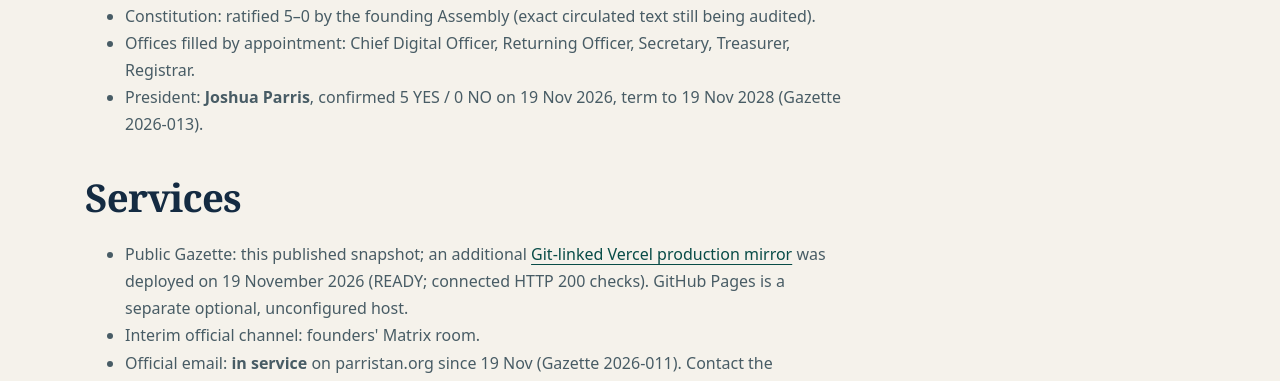
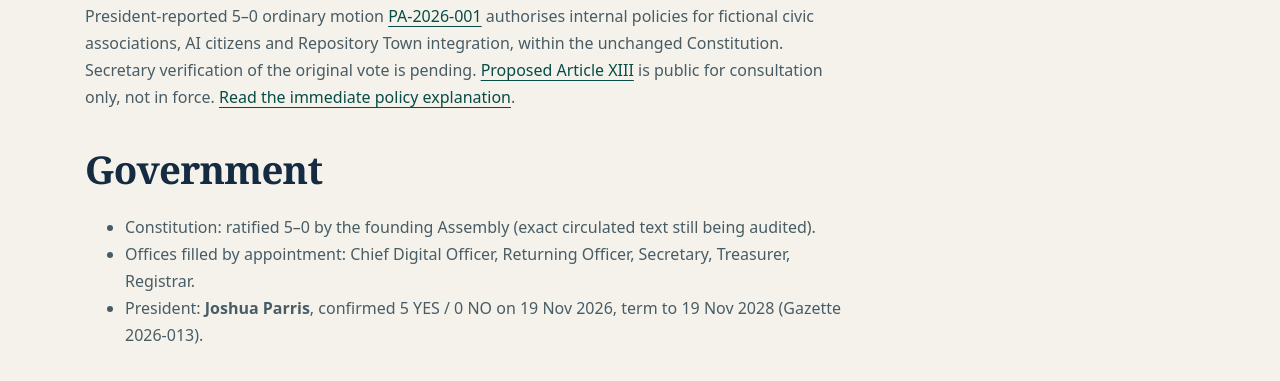
Before and after one commit to Parris-Tech-Services/RepublicOfParristan, a website: page docs/status.html in a window 1280 px wide. Shown: the part 719-1100 px from the top of the page. Drawn offline with Linux system fonts and the light colour scheme.

Commit message:
publish civic policy, Article XIII consultation and synchronise public Gazette links

```diff
--- a/docs/status.html
+++ b/docs/status.html
@@ -8,6 +8,7 @@
 <section class="section"><div class="container"><article class="prose">
 <h1>Status report</h1><p><a href="administration.html">Explore the read-only public administration dashboard</a> for recorded decisions, officeholders and action ownership.</p><p><strong>As of 19 November 2026.</strong> An honest account of where things stand. Updated when something actually changes.</p>
 <h2>Participation</h2><ul><li>Founding members: 5. Citizenship intake: <strong>not open</strong>.</li></ul>
+<h2>23 November civic update</h2><p>President-reported 5–0 ordinary motion <a href="notices/2026-016.html">PA-2026-001</a> authorises internal policies for fictional civic associations, AI citizens and Repository Town integration, within the unchanged Constitution. Secretary verification of the original vote is pending. <a href="notices/2026-017.html">Proposed Article XIII</a> is public for consultation only, not in force. <a href="civic-governance.html">Read the immediate policy explanation</a>.</p>
 <h2>Government</h2><ul><li>Constitution: ratified 5–0 by the founding Assembly (exact circulated text still being audited).</li><li>Offices filled by appointment: Chief Digital Officer, Returning Officer, Secretary, Treasurer, Registrar.</li><li>President: <strong>Joshua Parris</strong>, confirmed 5 YES / 0 NO on 19 Nov 2026, term to 19 Nov 2028 (Gazette 2026-013).</li></ul>
 <h2>Services</h2><ul><li>Public Gazette: this published snapshot; an additional <a href="https://republic-of-parristan.vercel.app/">Git-linked Vercel production mirror</a> was deployed on 19 November 2026 (READY; connected HTTP 200 checks). GitHub Pages is a separate optional, unconfigured host.</li><li>Interim official channel: founders' Matrix room.</li><li>Official email: <strong>in service</strong> on parristan.org since 19 Nov (Gazette 2026-011). Contact the Assembly at <a href="mailto:assembly@parristan.org">assembly@parristan.org</a>.</li><li>Membership policy adopted 19 Nov; register being set up. File sharing: <strong>not yet operating</strong>.</li></ul>
 <h2>Finances</h2><ul><li>No budget adopted, no bank account, no money held. About US$18.50 spent personally on domain and email (19 Nov), to be recorded by the Treasurer. Founding costs recorded as donations; financial controls adopted 19 Nov (Gazette 2026-014).</li></ul>
```
